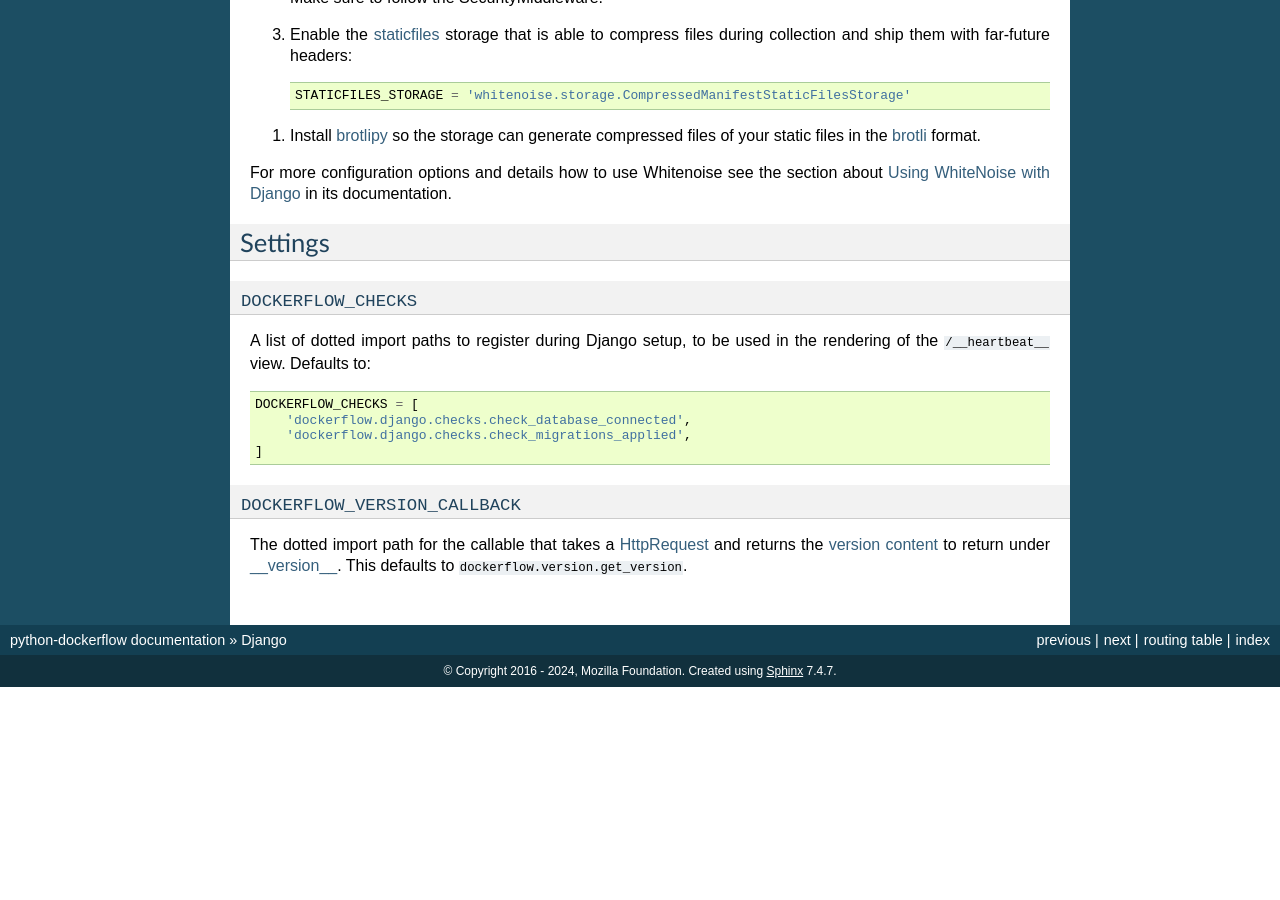
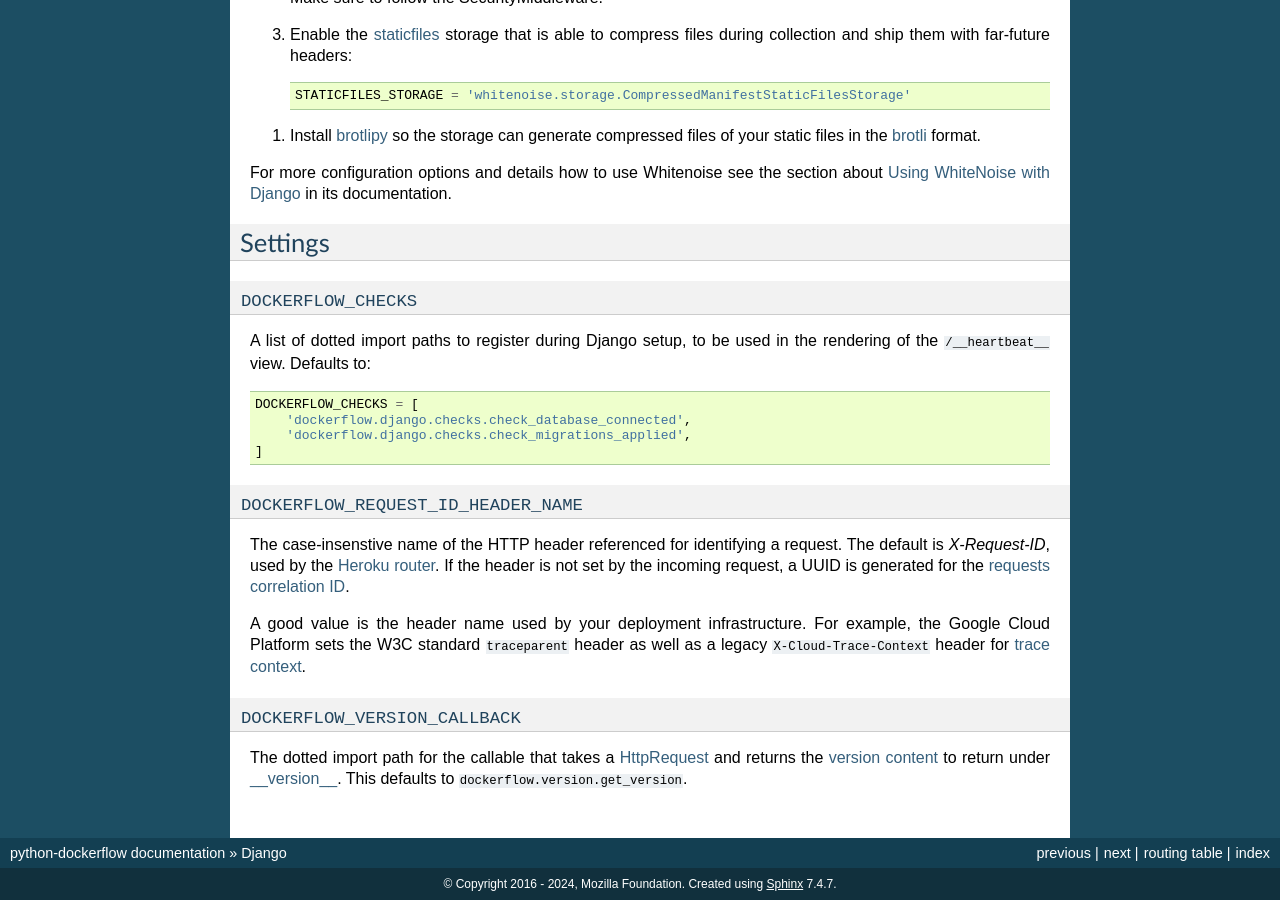
Before and after one commit to mozilla-services/python-dockerflow, a Sphinx documentation site: the page built from docs/django.rst, in a window 1280 px wide and 900 px high, scrolled down 6860 px. Built offline with Sphinx 7.4.7, drawn with Linux system fonts in a browser that asks for light colours; before the commit the page ends 7547 px from its top, so only the background shows below that; some of the changed text lies outside the part shown.

Commit message:
Add DOCKERFLOW_REQUEST_ID_HEADER_NAME docs

```diff
--- a/docs/django.rst
+++ b/docs/django.rst
@@ -427,6 +427,7 @@ The *MozLog* formatter will output ``Fields`` application-specific fields. It ca
         extra={"phase": "started", "host": host, "port": port}
     )
 
+.. _requests_correlation_id:
 
 Requests Correlation ID
 ~~~~~~~~~~~~~~~~~~~~~~~
@@ -435,7 +436,8 @@ A unique request ID is read from the ``X-Request-ID`` request header, and a UUID
 
 Leveraging the ``RequestIdFilter`` in logging configuration as shown above will add a ``rid`` field into the ``Fields`` entry of all log messages.
 
-The header name to obtain the request ID can be customized in settings:
+The header name to obtain the request ID can be
+`customized in settings <DOCKERFLOW_REQUEST_ID_HEADER_NAME>`_:
 
 .. code-block:: python
 
@@ -507,7 +509,24 @@ Defaults to:
         'dockerflow.django.checks.check_migrations_applied',
     ]
 
+.. _DOCKERFLOW_REQUEST_ID_HEADER_NAME:
+
+``DOCKERFLOW_REQUEST_ID_HEADER_NAME``
+~~~~~~~~~~~~~~~~~~~~~~~~~~~~~~~~~~~~~
+
+The case-insenstive name of the HTTP header referenced for identifying a
+request.  The default is `X-Request-ID`, used by the
+`Heroku router <https://devcenter.heroku.com/articles/http-request-id#how-it-works>`_.
+If the header is not set by the incoming request, a UUID is generated
+for the :ref:`requests correlation ID<requests_correlation_id>`.
+
+A good value is the header name used by your deployment infrastructure.
+For example, the Google Cloud Platform sets the W3C standard ``traceparent``
+header as well as a legacy ``X-Cloud-Trace-Context`` header for
+`trace context <cloud.google.com/trace/docs/trace-context>`_.
+
 .. _DOCKERFLOW_VERSION_CALLBACK:
+
 
 ``DOCKERFLOW_VERSION_CALLBACK``
 ~~~~~~~~~~~~~~~~~~~~~~~~~~~~~~~
```
